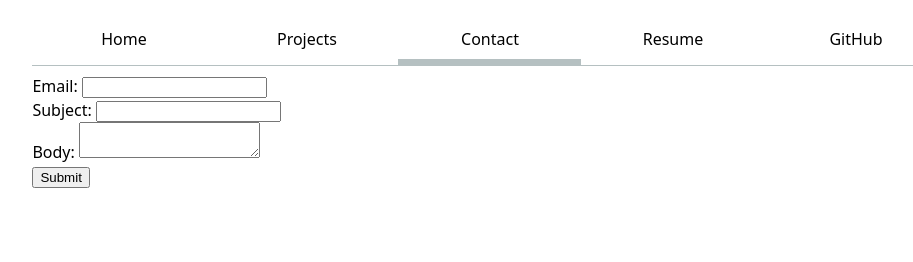
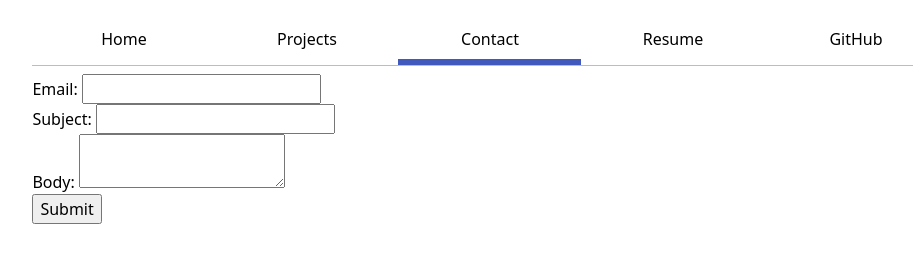
Before and after one commit to danielbirman28/lab1, a plain HTML site: page contact/index.html in a window 1280 px wide. Shown: the part 72-334 px from the top of the page, without its empty margins (150-1063 px from the left). Drawn offline with Linux system fonts and the light colour scheme.

Commit message:
Step 3.1: Integrate typography

```diff
--- a/style.css
+++ b/style.css
@@ -1,18 +1,17 @@
+:root {
+  --color-accent: oklch(50% 40% 270); /* Customize this value as desired */
+}
+
+html {
+  accent-color: var(--color-accent);
+}
+
 body {
   /* Set line height to 1.5 times the font size
-         and use the OS’s UI font as the website font
-       */
+     and use the OS’s UI font as the website font */
   font: 100%/1.5 system-ui;
   max-width: 100ch;
   margin-inline: max(1em, (100% - 100ch) / 2);
-
-    nav ul {
-      display: contents;
-    }
-
-    nav li {
-        display: contents;
-    }
 }
 
 nav {
@@ -21,6 +20,15 @@ body {
   border-bottom-width: 1px;
   border-bottom-style: solid;
   border-bottom-color: oklch(80% 3% 200);
+  transition: background-color 0.3s, border-bottom-color 0.3s;
+}
+
+nav ul {
+  display: contents;
+}
+
+nav li {
+  display: contents;
 }
 
 nav a {
@@ -34,6 +42,19 @@ body {
 nav a.current {
   border-bottom-width: 0.4em;
   border-bottom-style: solid;
-    border-bottom-color: oklch(80% 3% 200);
+  border-bottom-color: var(--color-accent);
   padding-bottom: 0.5em;
 }
+
+nav a:hover {
+  border-bottom-width: 0.4em;
+  border-bottom-style: solid;
+  border-bottom-color: var(--color-accent);
+  background-color: oklch(95% 5% 250)
+}
+
+input,
+textarea,
+button {
+    font: inherit;
+}
```
Lines whose indentation alone changed are shown as unchanged.
